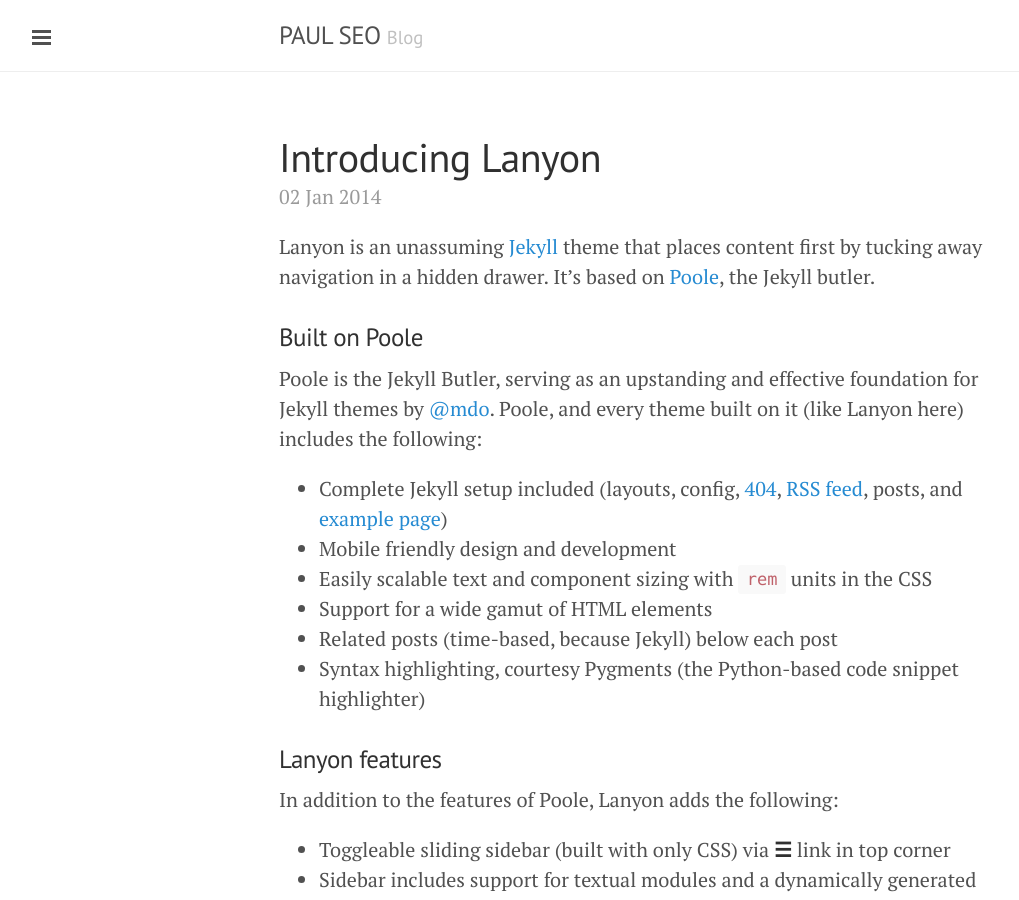
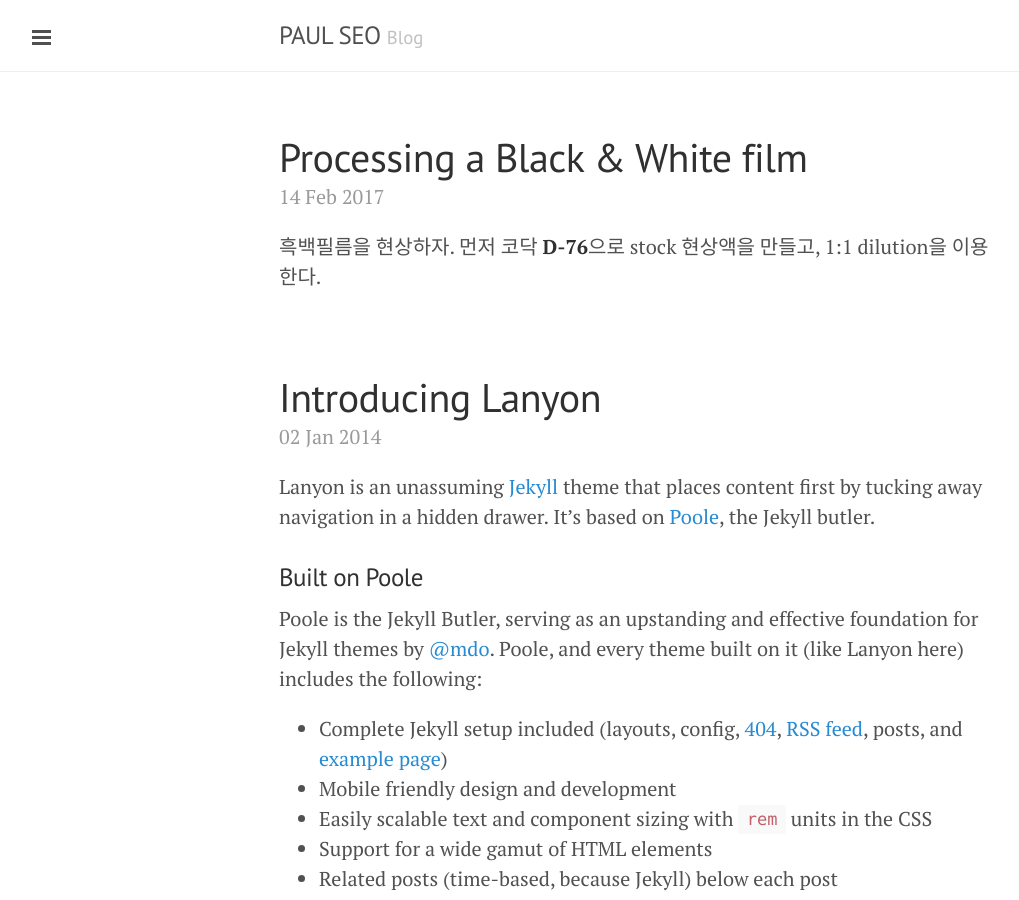
Before and after one commit to neocur/neocur.github.io, a Jekyll site: the page built from index.html, in a window 1280 px wide and 900 px high. Shown: the whole window, without its empty margins (1-1020 px from the left). Built offline with Jekyll 4.4.1, drawn with Linux system fonts in a browser that asks for light colours; Markdown is read by kramdown in place of the engine named in the settings; the list of posts is cut into pages by our own code.

Commit message:
change 0214_0

```diff
--- a/_includes/head.html
+++ b/_includes/head.html
@@ -7,9 +7,9 @@
 
   <title>
     {% if page.title %}
-      {{ page.title }} &middot; {{ site.title }}
+      {{ page.title }} | {{ site.title }}
     {% else %}
-      {{ site.title }} &middot; {{ site.tagline }}
+      {{ site.title }} | {{ site.tagline }}
     {% endif %}
   </title>
 
--- /dev/null
+++ b/_posts/2017-02-14-Processing-a-Black-&-White-film.md
@@ -0,0 +1,6 @@
+---
+layout: post
+title: Processing a Black & White film
+---
+
+흑백필름을 현상하자. 먼저 코닥 **D-76**으로  stock 현상액을 만들고,  1:1 dilution을 이용한다.
```
